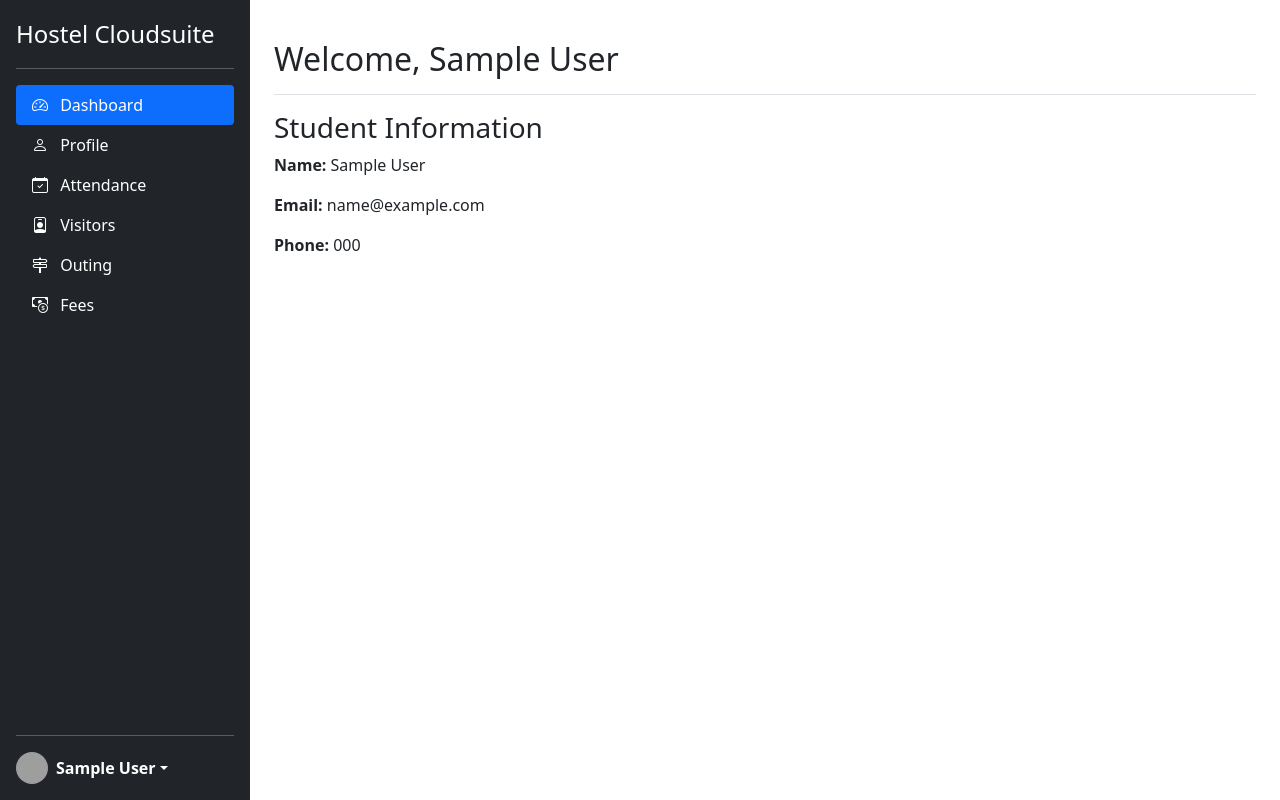
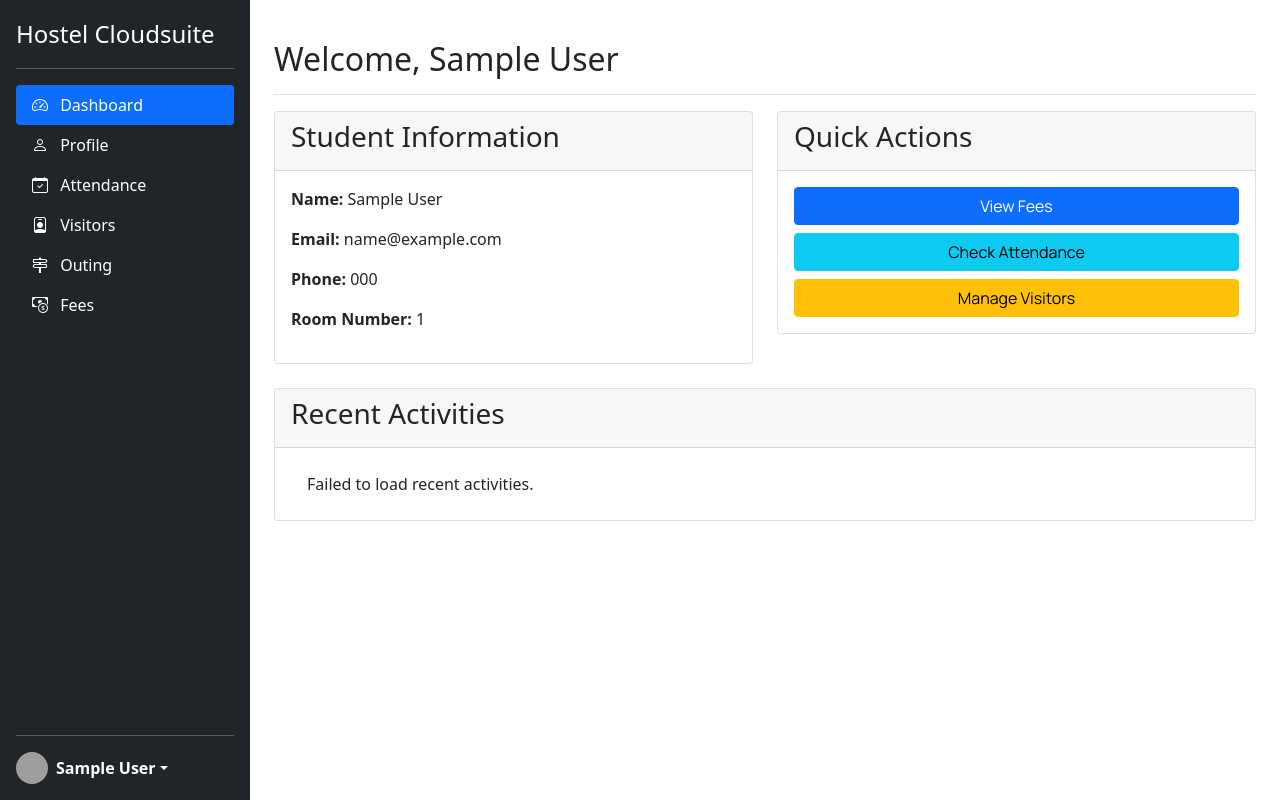
Before and after one commit to AmalAntoney123/hostel_management, a Flask app: template templates/parent_dashboard.html in a window 1280 px wide. Run offline with Flask 3, Linux system fonts and the light colour scheme; the template is opened without the code that fills it: most values are stand-ins (such as "Sample title", 1, 10 or a date in 2020); some libraries are stand-ins or nearby versions; grey boxes are pictures that could not be loaded.

Commit message:
parent dashboard

```diff
--- a/app.py
+++ b/app.py
@@ -7,6 +7,7 @@ from staff import staff_bp
 from payment import payment_bp
 from parent import parent_bp
 from student_dashboard import student_dashboard_bp
+from parent_dashboard import parent_dashboard_bp
 import os
 
 app = Flask(__name__, static_folder="static", static_url_path="/static")
@@ -20,6 +21,7 @@ app.register_blueprint(staff_bp)
 app.register_blueprint(parent_bp)
 app.register_blueprint(payment_bp)
 app.register_blueprint(student_dashboard_bp)
+app.register_blueprint(parent_dashboard_bp)
 
 @app.route("/")
 def index():
--- a/templates/parent/dashboard.html
+++ b/templates/parent/dashboard.html
@@ -1,7 +1,83 @@
 <div class="tab-pane fade show active" id="dashboard">
-    <h3>Student Information</h3>
-    <p><strong>Name:</strong> {{ student.full_name }}</p>
-    <p><strong>Email:</strong> {{ student.email }}</p>
-    <p><strong>Phone:</strong> {{ student.phone }}</p>
-    <!-- Add more dashboard content -->
+    <div class="row">
+        <div class="col-md-6">
+            <div class="card mb-4">
+                <div class="card-header">
+                    <h3 class="card-title">Student Information</h3>
+                </div>
+                <div class="card-body">
+                    <p><strong>Name:</strong> {{ student.full_name }}</p>
+                    <p><strong>Email:</strong> {{ student.email }}</p>
+                    <p><strong>Phone:</strong> {{ student.phone }}</p>
+                    <p><strong>Room Number:</strong> {{ student.room_number }}</p>
+                </div>
+            </div>
+        </div>
+        <div class="col-md-6">
+            <div class="card mb-4">
+                <div class="card-header">
+                    <h3 class="card-title">Quick Actions</h3>
+                </div>
+                <div class="card-body">
+                    <div class="d-grid gap-2">
+                        <button class="btn btn-primary" type="button" onclick="location.href='#fees'">View Fees</button>
+                        <button class="btn btn-info" type="button" onclick="location.href='#attendance'">Check Attendance</button>
+                        <button class="btn btn-warning" type="button" onclick="location.href='#visitors'">Manage Visitors</button>
+                    </div>
+                </div>
+            </div>
+        </div>
+    </div>
+    <div class="row">
+        <div class="col-md-12">
+            <div class="card">
+                <div class="card-header">
+                    <h3 class="card-title">Recent Activities</h3>
+                </div>
+                <div class="card-body">
+                    <ul class="list-group list-group-flush" id="recent-activities">
+                        <!-- Recent activities will be populated here -->
+                    </ul>
+                </div>
+            </div>
+        </div>
+    </div>
 </div>
+
+<script>
+$(document).ready(function() {
+    // Function to load recent activities
+    function loadRecentActivities() {
+        // This is a placeholder. You'll need to implement an endpoint to fetch recent activities.
+        $.ajax({
+            url: '/parent/get_recent_activities',
+            method: 'GET',
+            success: function(response) {
+                if (response.success) {
+                    let html = "";
+                    response.activities.forEach(function(activity) {
+                        html += `
+                            <li class="list-group-item">
+                                <div class="d-flex w-100 justify-content-between">
+                                    <h5 class="mb-1">${activity.title}</h5>
+                                    <small>${new Date(activity.timestamp).toLocaleString()}</small>
+                                </div>
+                                <p class="mb-1">${activity.description}</p>
+                            </li>
+                        `;
+                    });
+                    $("#recent-activities").html(html);
+                } else {
+                    $("#recent-activities").html("<li class='list-group-item'>Failed to load recent activities.</li>");
+                }
+            },
+            error: function() {
+                $("#recent-activities").html("<li class='list-group-item'>An error occurred while loading recent activities.</li>");
+            }
+        });
+    }
+
+    // Load recent activities when the page loads
+    loadRecentActivities();
+});
+</script>
```
Also changed, not shown: parent_dashboard.py (+77 -0 lines).
